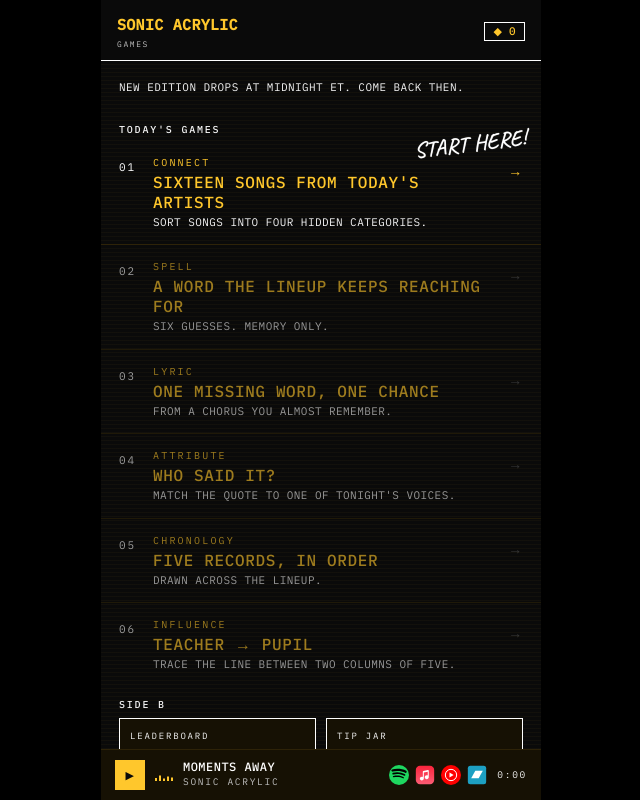
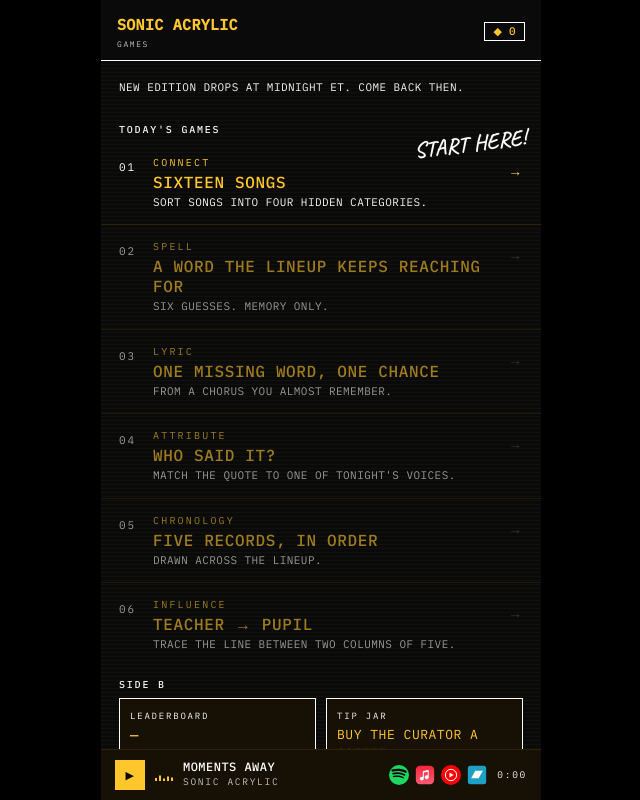
Before and after one commit to Bkernion/Sonic-Acrylic-Games, a Next.js app: page / in a window 1280 px wide. Shown: the whole page, without its empty margins (319-959 px from the left). Built offline with nearby package versions, Linux system fonts and the light colour scheme; no server answers; the database is empty.

Commit message:
copy(home): connect title -> 'Sixteen songs'

```diff
--- a/app/page.tsx
+++ b/app/page.tsx
@@ -9,7 +9,7 @@
 export const dynamic = "force-dynamic";
 
 const GAMES = [
-  { i: 1, kicker: "CONNECT", title: "Sixteen songs from today's artists", subtitle: "Sort songs into four hidden categories.", href: "/connections" },
+  { i: 1, kicker: "CONNECT", title: "Sixteen songs", subtitle: "Sort songs into four hidden categories.", href: "/connections" },
   { i: 2, kicker: "SPELL", title: "A word the lineup keeps reaching for", subtitle: "Six guesses. Memory only.", comingSoon: "soon" },
   { i: 3, kicker: "LYRIC", title: "One missing word, one chance", subtitle: "From a chorus you almost remember.", comingSoon: "soon" },
   { i: 4, kicker: "ATTRIBUTE", title: "Who said it?", subtitle: "Match the quote to one of tonight's voices.", comingSoon: "soon" },
```
